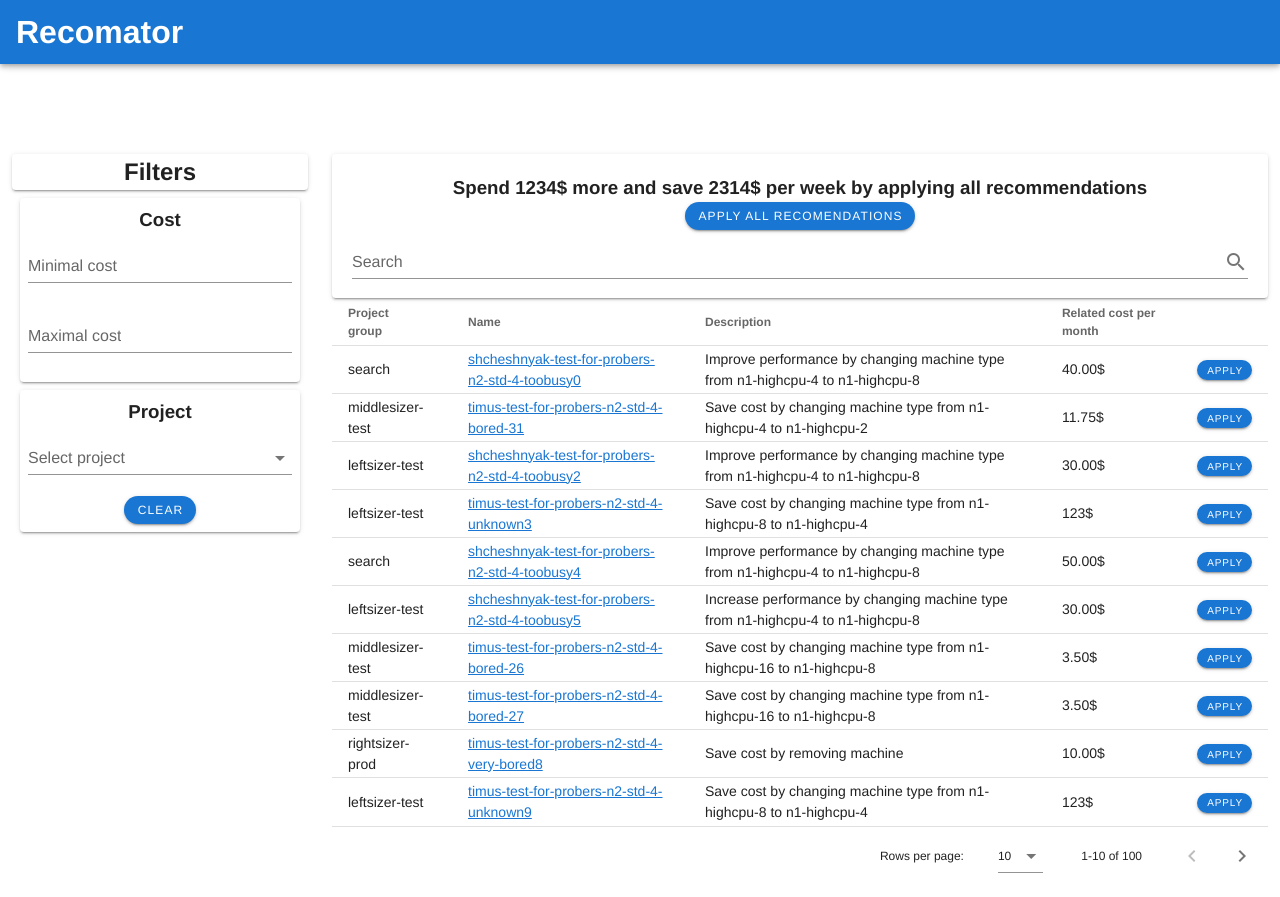
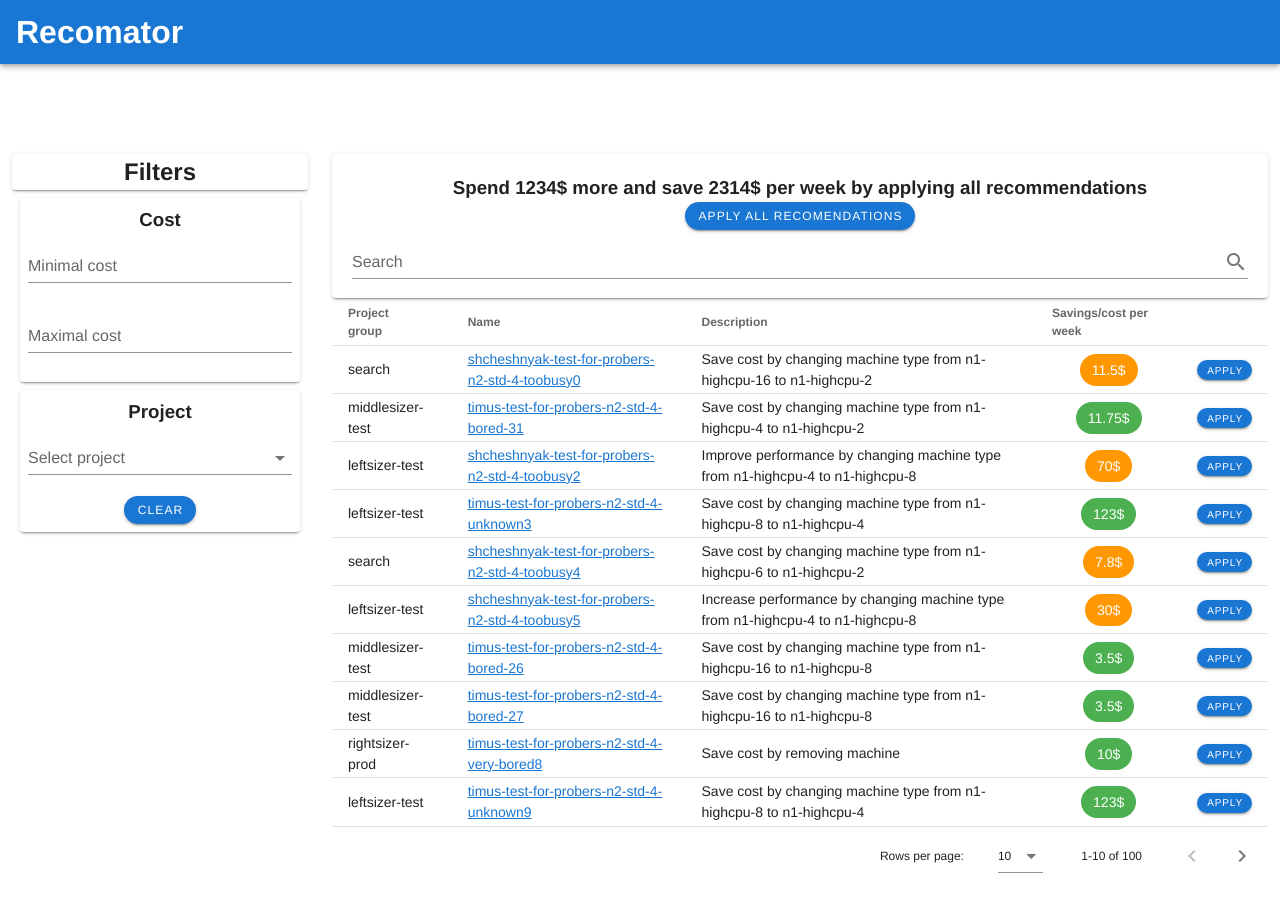
Before and after one commit to googleinterns/recomator, a Vue app in the folder frontend/: page /mock in a window 1280 px wide. Built offline with nearby package versions, Linux system fonts and the light colour scheme.

Commit message:
Savings/cost colour distinction; removed sorting by abs(cost/savings)

```diff
--- a/frontend/src/views/Mock.vue
+++ b/frontend/src/views/Mock.vue
@@ -67,6 +67,7 @@ limitations under the License. -->
                 recommendations
               </h3>
               <v-btn rounded color="primary" dark small
+                v-on:click="applyAllRecommendations"
                 >Apply All Recomendations</v-btn
               >
               <v-text-field
@@ -99,8 +100,9 @@ limitations under the License. -->
                   <td class="text-left">
                     {{ recommendation.item.description }}
                   </td>
-                  <td class="text-left">
-                    {{ recommendation.item.cost }}
+                  <td>
+                    <v-chip :color="recommendation.item.getCostColour()" dark>
+                      {{ Math.abs(recommendation.item.cost) }}$</v-chip>
                   </td>
 
                   <td class="text-left">
@@ -155,7 +157,7 @@ import { Component, Vue } from "vue-property-decorator";
 
 class Recommendation {
   type: string;
-  cost: string;
+  cost: number;
   path: string;
   project: string;
   name: string;
@@ -164,7 +166,7 @@ class Recommendation {
 
   constructor(
     type: string,
-    cost: string,
+    cost: number,
     path: string,
     project: string,
     name: string,
@@ -197,11 +199,11 @@ class Recommendation {
   }
 
   smallerCost(cost: number) {
-    return this.costToNumber(this.cost) < cost;
+    return this.cost < cost;
   }
 
   biggerCost(cost: number) {
-    return this.costToNumber(this.cost) > cost;
+    return this.cost > cost;
   }
 
   applicable(): boolean {
@@ -235,6 +237,10 @@ class Recommendation {
         return `Unknown recommendation.`;
       }
     }
+  }
+
+  private getCostColour(): string {
+    return this.cost > 0 ? "green" : "orange";
   }
 }
 
@@ -297,18 +303,14 @@ class Summary {
   private projectList = new Array<string>();
 
   constructor(recommendationList: Recommendation[]) {
-    console.log(recommendationList);
     this.recommendationCount = recommendationList.length;
     this.moneySaved = Summary.calculateSavings(recommendationList);
 
     for (const recommendation of recommendationList) {
-      console.log(recommendation.project);
       if (!this.projectList.includes(recommendation.project)) {
         this.projectList.push(recommendation.project);
       }
     }
-
-    console.log(this.projectList);
   }
 
   private static getCurrency(cost: string): string {
@@ -327,22 +329,15 @@ class Summary {
     recommendationList: Recommendation[]
   ): string {
     let result = 0;
-    let currency = "";
 
     for (const recommendation of recommendationList) {
       if (["RESIZE", "REMOVE", "PERFORMANCE"].includes(recommendation.type)) {
-        const cost: number = Summary.costToNumber(recommendation.cost);
-        currency = Summary.getCurrency(recommendation.cost);
-
-        if (["RESIZE", "REMOVE"].includes(recommendation.type)) {
-          result += cost;
-        } else {
-          result -= cost;
-        }
+        const cost: number = recommendation.cost;
+        result += cost;
       }
     }
 
-    return result.toFixed(2) + currency;
+    return result.toFixed(2) + " $";
   }
 
   public toString(): string {
@@ -373,14 +368,14 @@ export default class Mock extends Vue {
       value: "type",
       groupable: false
     },
-    { text: "Related cost per month", value: "cost", groupable: false },
+    { text: "Savings/cost per week", value: "cost", groupable: false },
     { text: "", value: "apply", groupable: false }
   ];
 
   private recommendations_core = [
     new Recommendation(
       "RESIZE",
-      "6.50$",
+      6.5,
       "https://pantheon.corp.google.com/compute/instancesDetail/zones/us-central1-c/\
       instances/timus-test-for-probers-n2-std-4-idling?project=rightsizer-test&supportedpurview=project",
       "rightsizer-test",
@@ -390,7 +385,7 @@ export default class Mock extends Vue {
     ),
     new Recommendation(
       "REMOVE",
-      "10.00$",
+      10.0,
       "https://pantheon.corp.google.com/compute/instancesDetail/zones/us-central1-c/\
       instances/timus-test-for-probers-n2-std-4-idling?project=rightsizer-test&supportedpurview=project",
       "rightsizer-prod",
@@ -400,7 +395,7 @@ export default class Mock extends Vue {
     ),
     new Recommendation(
       "PERFORMANCE",
-      "30.00$",
+      -30.0,
       "https://pantheon.corp.google.com/compute/instancesDetail/zones/us-central1-c/\
       instances/timus-test-for-probers-n2-std-4-idling?project=rightsizer-test&supportedpurview=project",
       "leftsizer-test",
@@ -410,7 +405,7 @@ export default class Mock extends Vue {
     ),
     new Recommendation(
       "UNSPECIFIED",
-      "123$",
+      123,
       "https://pantheon.corp.google.com/compute/instancesDetail/zones/us-central1-c/\
       instances/timus-test-for-probers-n2-std-4-idling?project=rightsizer-test&supportedpurview=project",
       "leftsizer-test",
@@ -420,7 +415,7 @@ export default class Mock extends Vue {
     ),
     new Recommendation(
       "RESIZE",
-      "3.50$",
+      3.5,
       "https://pantheon.corp.google.com/compute/instancesDetail/zones/us-central1-c/\
       instances/timus-test-for-probers-n2-std-4-idling?project=rightsizer-test&supportedpurview=project",
       "middlesizer-test",
@@ -430,7 +425,7 @@ export default class Mock extends Vue {
     ),
     new Recommendation(
       "REMOVE",
-      "10.00$",
+      10.0,
       "https://pantheon.corp.google.com/compute/instancesDetail/zones/us-central1-c/\
       instances/timus-test-for-probers-n2-std-4-idling?project=rightsizer-test&supportedpurview=project",
       "rightsizer-prod",
@@ -440,7 +435,7 @@ export default class Mock extends Vue {
     ),
     new Recommendation(
       "RESIZE",
-      "11.75$",
+      11.75,
       "https://pantheon.corp.google.com/compute/instancesDetail/zones/us-central1-c/\
       instances/timus-test-for-probers-n2-std-4-idling?project=rightsizer-test&supportedpurview=project",
       "middlesizer-test",
@@ -450,7 +445,7 @@ export default class Mock extends Vue {
     ),
     new Recommendation(
       "PERFORMANCE",
-      "30.00$",
+      -70.0,
       "https://pantheon.corp.google.com/compute/instancesDetail/zones/us-central1-c/\
       instances/timus-test-for-probers-n2-std-4-idling?project=rightsizer-test&supportedpurview=project",
       "leftsizer-test",
@@ -459,36 +454,36 @@ export default class Mock extends Vue {
       "Improve performance by changing machine type from n1-highcpu-4 to n1-highcpu-8"
     ),
     new Recommendation(
-      "PERFORMANCE",
-      "40.00$",
+      "RESIZE",
+      -11.5,
       "https://pantheon.corp.google.com/compute/instancesDetail/zones/us-central1-c/\
       instances/timus-test-for-probers-n2-std-4-idling?project=rightsizer-test&supportedpurview=project",
       "search",
       "shcheshnyak-test-for-probers-n2-std-4-toobusy",
       "ACTIVE",
-      "Improve performance by changing machine type from n1-highcpu-4 to n1-highcpu-8"
+      "Save cost by changing machine type from n1-highcpu-16 to n1-highcpu-2"
     ),
     new Recommendation(
-      "PERFORMANCE",
-      "50.00$",
+      "RESIZE",
+      -7.8,
       "https://pantheon.corp.google.com/compute/instancesDetail/zones/us-central1-c/\
       instances/timus-test-for-probers-n2-std-4-idling?project=rightsizer-test&supportedpurview=project",
       "search",
       "shcheshnyak-test-for-probers-n2-std-4-toobusy",
       "ACTIVE",
-      "Improve performance by changing machine type from n1-highcpu-4 to n1-highcpu-8"
+      "Save cost by changing machine type from n1-highcpu-6 to n1-highcpu-2"
     )
   ];
 
   private generateRecommendations(): void {
     this.recommendations = Array(10)
       .fill(this.recommendations_core)
-      .flat()
+      .reduce((agg, arr) => agg.concat(arr), [])
       .sort(function() {
         return 0.5 - Math.random();
       })
-      .map(rec => rec.copy());
-    this.recommendations.forEach((rec, index) => {
+      .map((rec: Recommendation) => rec.copy());
+    this.recommendations.forEach((rec: Recommendation, index) => {
       rec.name += index;
     });
   }
@@ -515,6 +510,13 @@ export default class Mock extends Vue {
     }
   }
 
+  private applyAllRecommendations() {
+    this.recommendations.forEach((rec: Recommendation) => {
+      if(rec.applicable())
+        this.runRecommendation(rec);
+    });
+  }
+
   private async mounted() {
     // Simulate fetching recommendations at the beginning
     let i = 0;
```
